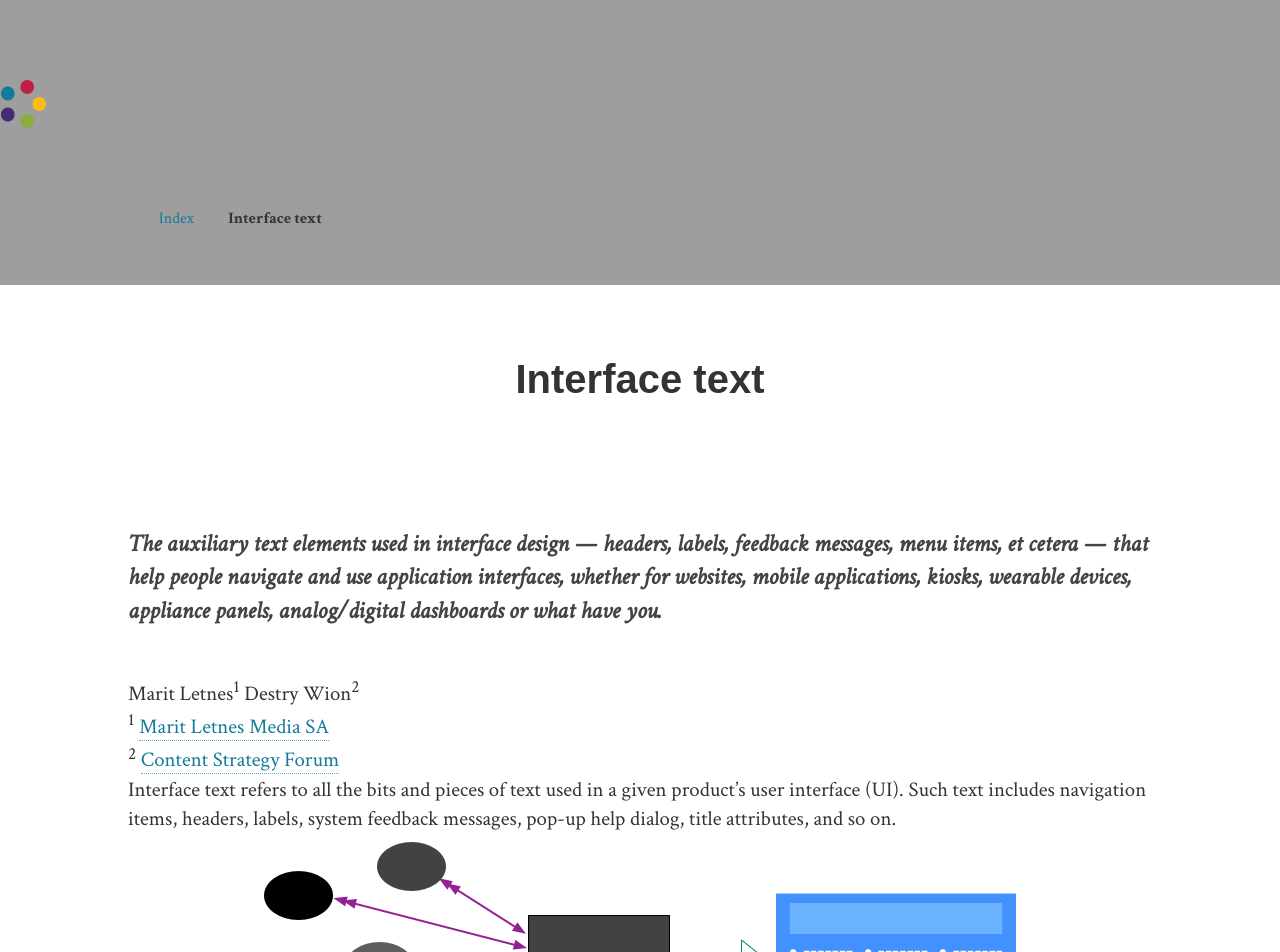
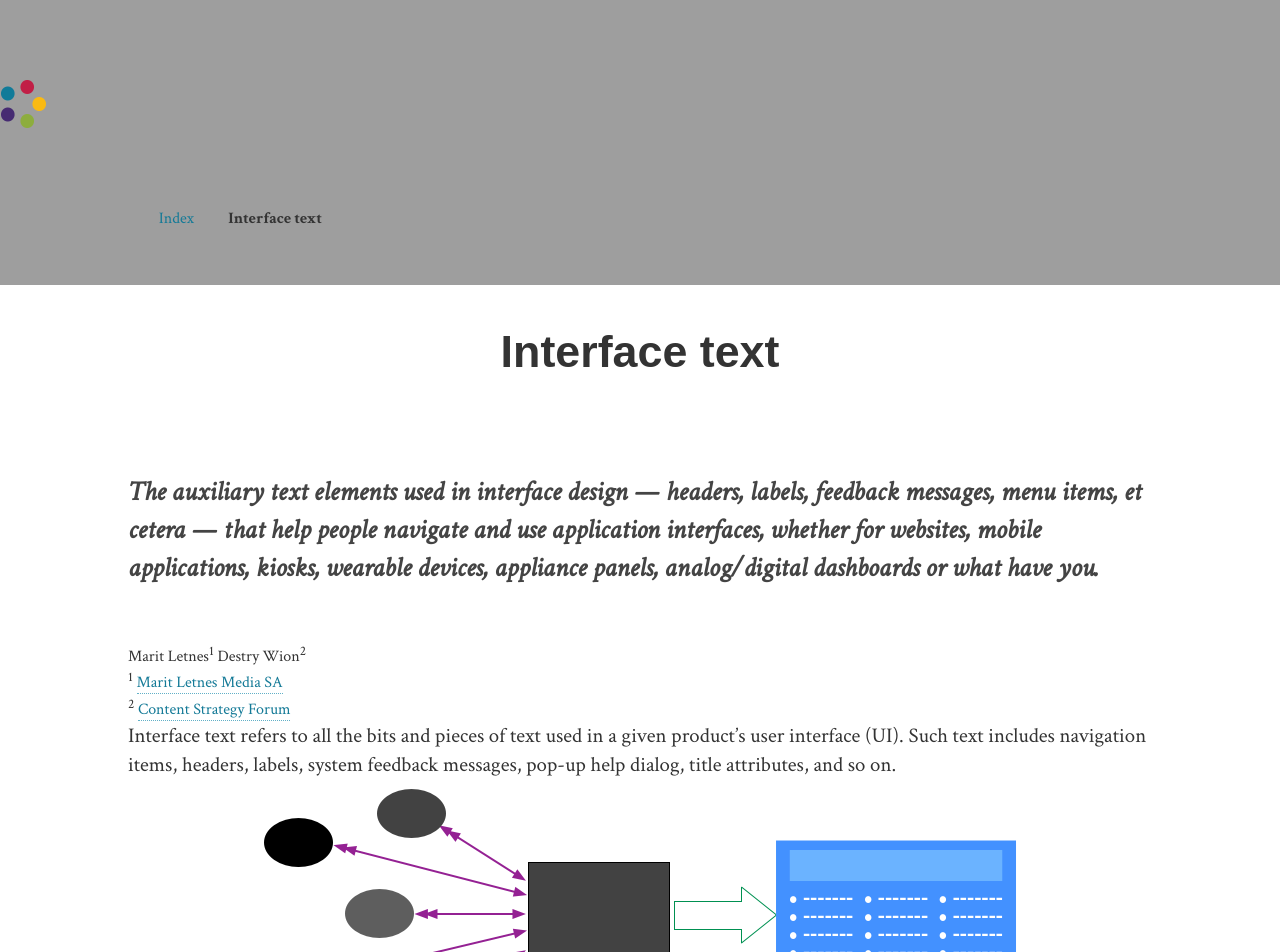
Before and after one commit to content-strategy-forum/csf-glossary, a Jekyll site: the page built from interface-text.md, in a window 1280 px wide. Shown: the top 952 px of the page. Built offline with Jekyll 4.4.1, drawn with Linux system fonts in a browser that asks for light colours; some web fonts are replaced.

Commit message:
fiddlin'

```diff
--- a/assets/main.css
+++ b/assets/main.css
@@ -56,25 +56,23 @@ body {
 ------------------ */
 
 /*
-******** Font Families
+******** Font Typeface
 */
 
-h1.term-title {
-  margin: 3em 0;
-	font-family: 'Share', arial, sans-serif;
-	text-align: center;
-}
+h1.term-title { font-family: 'Share', arial, sans-serif; }
 
 /*
-******** Font Size
+******** Font Size and Height
 */
 
-h1.term-title { font-size: 2.5rem }
+h1.term-title { font-size: 2.8rem }
 
-.summary { font-size: 1.5rem; }
+.summary { font-size: 1.7rem; }
 
 article,
 footer { font-size: 1.3rem; }
+
+.contributors { font-size: 1rem; }
 
 /*
 ******** Font Style, Weight & Color
@@ -86,8 +84,14 @@ footer { font-size: 1.3rem; }
 }
 
 /*
-******** Font Positioning
+******** Font Positioning & Spacing
 */
+
+h1.term-title {
+  margin: 2em 0;
+	text-align: center;
+}
+
 .summary { margin: 0 0 2em 0; }
 
 
--- a/interface-text.md
+++ b/interface-text.md
@@ -12,7 +12,6 @@ figname: placeholder
 figalt: A placeholder. Huzza!
 figcaption: A belle figure of mysterious nature.
 ---
-
 
 <h1 class="term-title">{{page.title}}</h1>
 
@@ -38,7 +37,7 @@ Interface text refers to all the bits and pieces of text used in a given product
 
 <!-- FIGURE -->
 <figure>
-	<img alt="{{page.figalt}}" src="https://content-strategy-forum.github.io/csf-glossary/assets/images/{{page.figname}}.png">
+	<img alt="{{page.figalt}}" src="https://{% include domain.html %}/assets/images/{{page.figname}}.png">
 	<figcaption>
 		{{page.figcaption}} (Source: CSF, specifically for use with UX Content Glossary project.)
 	</figcaption>
```
